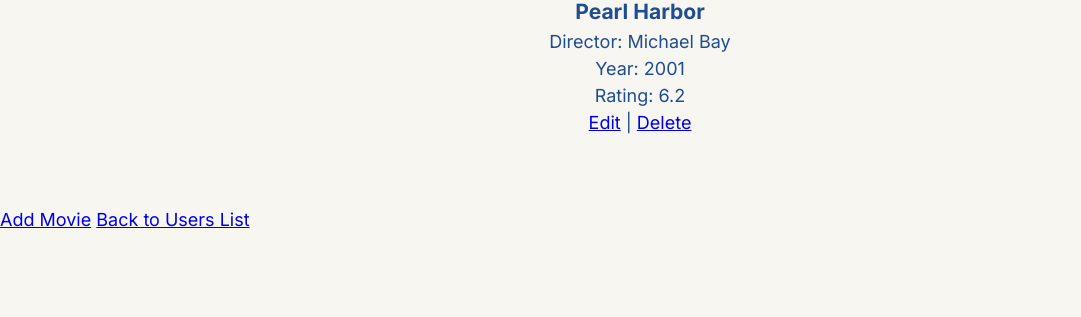
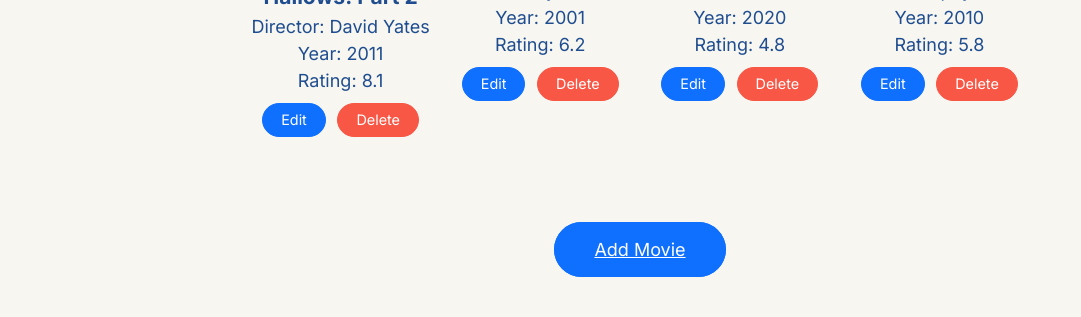
Before and after one commit to kot-brodskogo/moviweb_app, a Flask app: page /users/1 in a window 1280 px wide. Shown: the part 1007-1324 px from the top of the page, without its empty margins (0-1081 px from the left). Before the commit the page ends 1235 px from the top, so only its background shows below. Run offline with Flask 3, Linux system fonts and the light colour scheme.

Commit message:
Style polish :art:

```diff
--- a/datamanager/data.json
+++ b/datamanager/data.json
@@ -17,7 +17,7 @@
                     "title": "The Dark Knight",
                     "director": "Christopher Nolan",
                     "year": 2008,
-                    "rating": 9.0,
+                    "rating": 7.5,
                     "poster_url": "https://m.media-amazon.com/images/M/MV5BMTMxNTMwODM0NF5BMl5BanBnXkFtZTcwODAyMTk2Mw@@._V1_SX300.jpg"
                 },
                 "tt0351283": {
@@ -51,6 +51,22 @@
                     "year": 2001,
                     "rating": 6.2,
                     "poster_url": "https://m.media-amazon.com/images/M/MV5BMTQ3MDc0MDc1NF5BMl5BanBnXkFtZTYwODI1ODY2._V1_SX300.jpg"
+                },
+                "tt11649428": {
+                    "id": "tt11649428",
+                    "title": "New Year",
+                    "director": "Mohamed Sakr",
+                    "year": 2020,
+                    "rating": 4.8,
+                    "poster_url": "https://m.media-amazon.com/images/M/MV5BMjhjNTMyZjItNjc5My00MTE5LWJmMGQtMDNiOGYxOGEwYWU2XkEyXkFqcGdeQXVyNzI5NjYzODI@._V1_SX300.jpg"
+                },
+                "tt0879870": {
+                    "id": "tt0879870",
+                    "title": "Eat Pray Love",
+                    "director": "Ryan Murphy",
+                    "year": 2010,
+                    "rating": 5.8,
+                    "poster_url": "https://m.media-amazon.com/images/M/MV5BMTY5NDkyNzkyM15BMl5BanBnXkFtZTcwNDQyNDk0Mw@@._V1_SX300.jpg"
                 }
             }
         },
@@ -89,6 +105,14 @@
                     "year": 1987,
                     "rating": 6.9,
                     "poster_url": "https://m.media-amazon.com/images/M/MV5BMTU3MjUwNTA4OF5BMl5BanBnXkFtZTcwNzk0MzMzMQ@@._V1_SX300.jpg"
+                },
+                "tt0245429": {
+                    "id": "tt0245429",
+                    "title": "Spirited Away",
+                    "director": "Hayao Miyazaki",
+                    "year": 2001,
+                    "rating": 8.6,
+                    "poster_url": "https://m.media-amazon.com/images/M/MV5BMjlmZmI5MDctNDE2YS00YWE0LWE5ZWItZDBhYWQ0NTcxNWRhXkEyXkFqcGdeQXVyMTMxODk2OTU@._V1_SX300.jpg"
                 }
             }
         },
--- a/static/styles.css
+++ b/static/styles.css
@@ -20,17 +20,32 @@
     font-size: 2rem;
 }
 
-.container {
-    max-width: 800px;
-    margin: 50px auto;
-    padding: 20px;
+header > h1,
+ header > p {
+    margin: 0 0 1rem 0;
+}
+
+header {
+    margin: 3rem 0;
     text-align: center;
 }
 
-.movie.container {
+footer {
+    margin: 0 0 3rem 0;
+    text-align: center;
+}
+
+.container {
+    max-width: 800px;
+    margin: 3rem auto;
+    padding: 1.5rem;
+    text-align: center;
+}
+
+.movies.container {
     display: flex;
     justify-content: space-evenly;
-    align-items: center;
+    align-items: flex-start;
     flex-wrap: wrap;
 }
 
@@ -38,6 +53,11 @@
     box-shadow: 0 3px 6px rgba(0, 0, 0, 0.16), 0 3px 6px rgba(0, 0, 0, 0.23);
     width: 128px;
     height: 193px;
+}
+
+.movie {
+    width: 180px;
+    margin: 0.5rem;
 }
 
 .index.container {
@@ -67,6 +87,7 @@
   --blue: #0f6fff;
   --onyx: #323745;
   --light-blue: #217aff;
+  --red: #f95746;
 }
 
 /* On screens that are 992px or less */
@@ -116,6 +137,29 @@
 .button.is-secondary:hover {
     border-color: var(--blue);
     color: var(--blue);
+}
+
+.button.delete-movie {
+    border-color: var(--red);
+    background-color: var(--red);
+}
+
+.button.delete-movie:hover {
+    border-color: var(--red);
+    color: var(--red);
+    background-color: transparent;
+}
+
+.button.is-small {
+    padding: 0.3rem 1rem;
+    font-size: 0.8rem;
+    text-decoration: none;
+}
+
+.button-group {
+    display: flex;
+    justify-content: space-evenly;
+    margin: 0.5rem 0;
 }
 
 ul {
--- a/templates/user_movies.html
+++ b/templates/user_movies.html
@@ -10,20 +10,24 @@
     <link href="https://fonts.googleapis.com/css2?family=Inter:wght@100..900&display=swap" rel="stylesheet">
 </head>
 <body>
+    <header>
     <h1>{{ user.name }}'s Favorite Movies</h1>
-    <ul class="movie container">
+        <p><a href="/" class="button is-secondary is-small">Main Page</a> <a href="/users" class="button is-secondary is-small">Users List</a></p>
+        <p><a href="/users/{{ user.id }}/add_movie" class="button is-small">Add Movie</a></p>
+    </header>
+    <ul class="movies container">
         {% for movie_id, movie_data in movies.items() %}
-            <li> <img class="movie-poster" src="{{ movie_data.poster_url }}" >
+            <li class="movie"> <img class="movie-poster" src="{{ movie_data.poster_url }}" >
                 <h3>{{ movie_data.title }}</h3>
                 <p>Director: {{ movie_data.director }}</p>
                 <p>Year: {{ movie_data.year }}</p>
                 <p>Rating: {{ movie_data.rating }}</p>
-                <p><a href="/users/{{ user.id }}/update_movie/{{ movie_id }}">Edit</a> | <a href="#" class="delete-movie" data-user="{{ user.id }}" data-movie="{{ movie_id }}">Delete</a></p>
+                <p class="button-group"><a href="/users/{{ user.id }}/update_movie/{{ movie_id }}" class="button is-small">Edit</a> <a href="#" class="delete-movie button is-small" data-user="{{ user.id }}" data-movie="{{ movie_id }}">Delete</a></p>
 </li>
         {% endfor %}
     </ul>
-    <a href="/users/{{ user.id }}/add_movie" class="simple-button">Add Movie</a>
-    <a href="/users" class="simple-button">Back to Users List</a>
+    <footer><a href="/users/{{ user.id }}/add_movie" class="button">Add Movie</a></footer>
+
 <script src="/static/main.js"></script>
 </body>
 </html>
--- a/templates/users.html
+++ b/templates/users.html
@@ -12,7 +12,7 @@
 <body>
     <header>
         <h1>Users</h1>
-        <a href="/" class="button is-secondary">Main Page</a> | <a href="/add_user" class="button">Add User</a>
+        <p><a href="/" class="button is-secondary is-small">Main Page</a> <a href="/add_user" class="button is-small">Add User</a></p>
     </header>
     <main>
         <div class="container">
```
